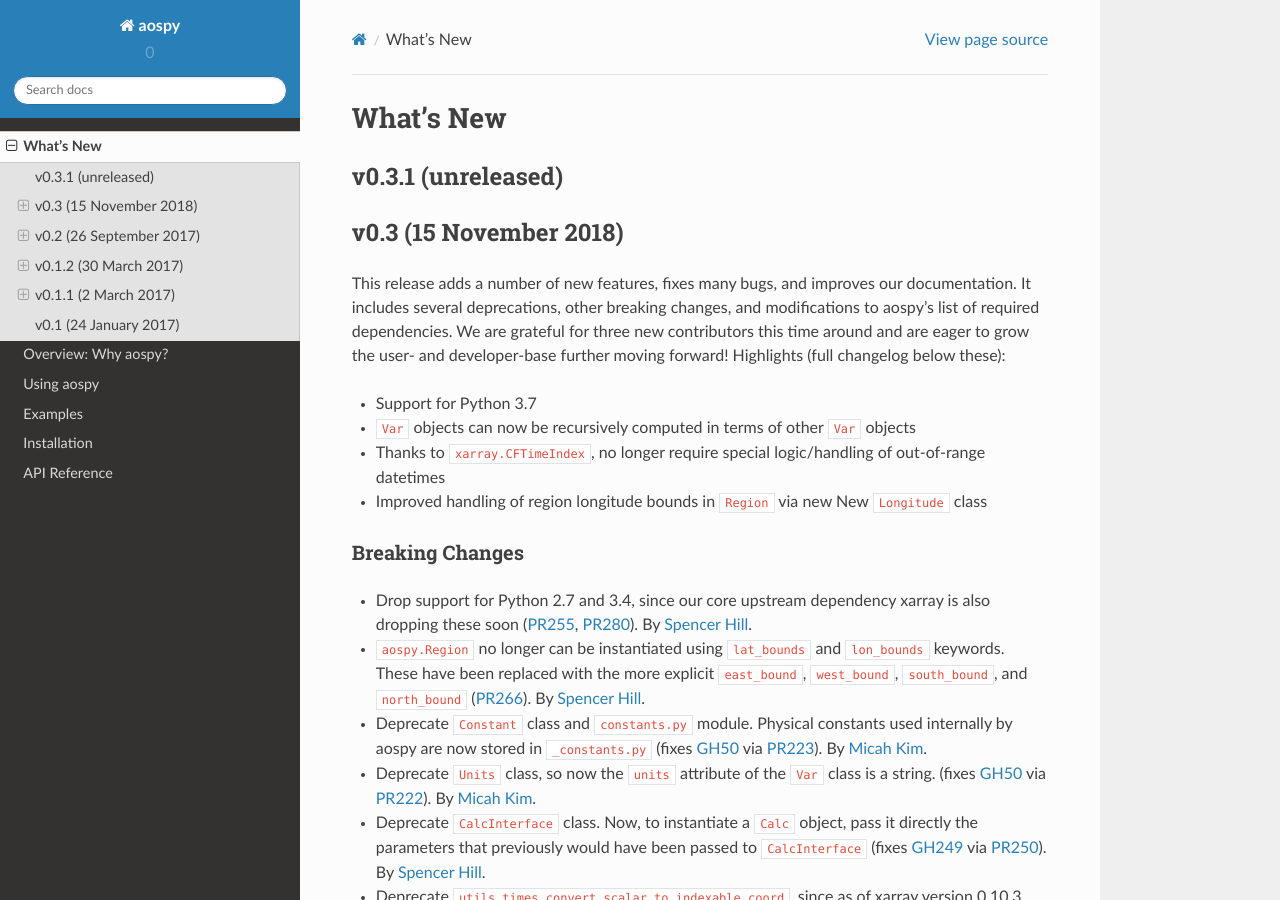
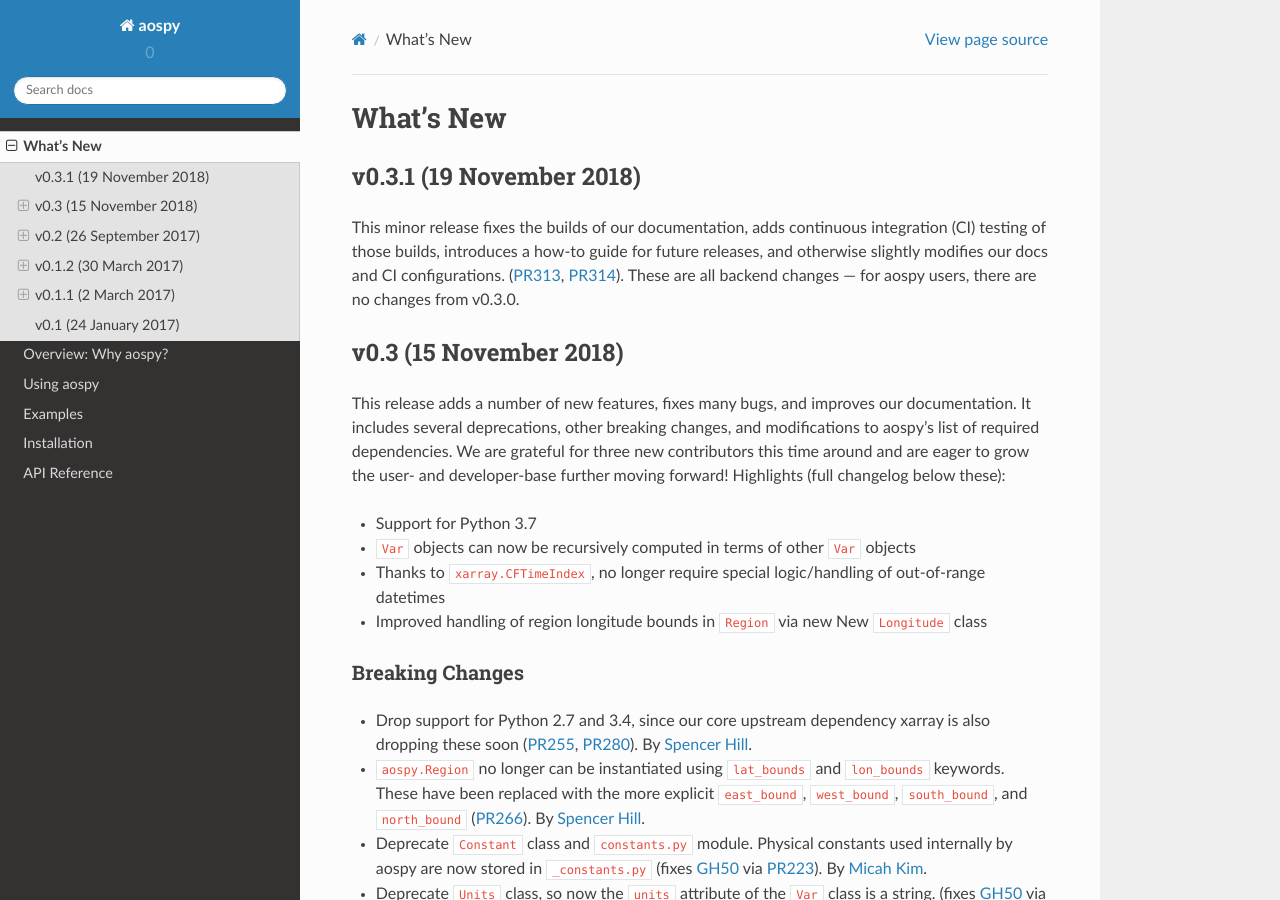
Before and after one commit to spencerahill/aospy, a Sphinx documentation site: the page built from doc/whats-new.rst, in a window 1280 px wide and 900 px high. Built offline with Sphinx 7.4.7 and the Read the Docs theme 2.0.0, drawn with Linux system fonts in a browser that asks for light colours.

Commit message:
Release 0.3.1

```diff
--- a/doc/whats-new.rst
+++ b/doc/whats-new.rst
@@ -6,8 +6,15 @@ What's New
 
 .. _whats-new.0.3.1:
 
-v0.3.1 (unreleased)
-===================
+v0.3.1 (19 November 2018)
+=========================
+
+This minor release fixes the builds of our documentation, adds
+continuous integration (CI) testing of those builds, introduces a
+how-to guide for future releases, and otherwise slightly modifies our
+docs and CI configurations.  (:pull:`313`, :pull:`314`).  These are
+all backend changes --- for aospy users, there are no changes from
+v0.3.0.
 
 
 .. _whats-new.0.3.0:
```
